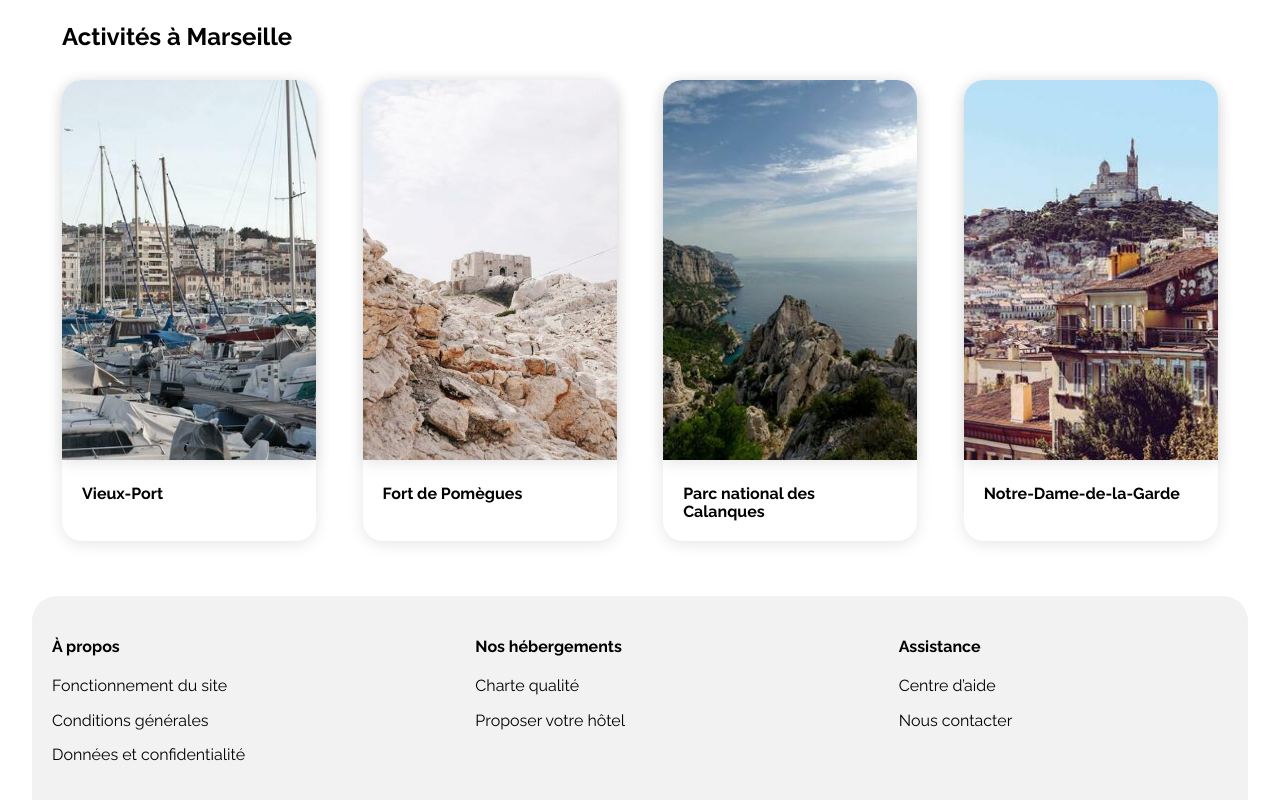
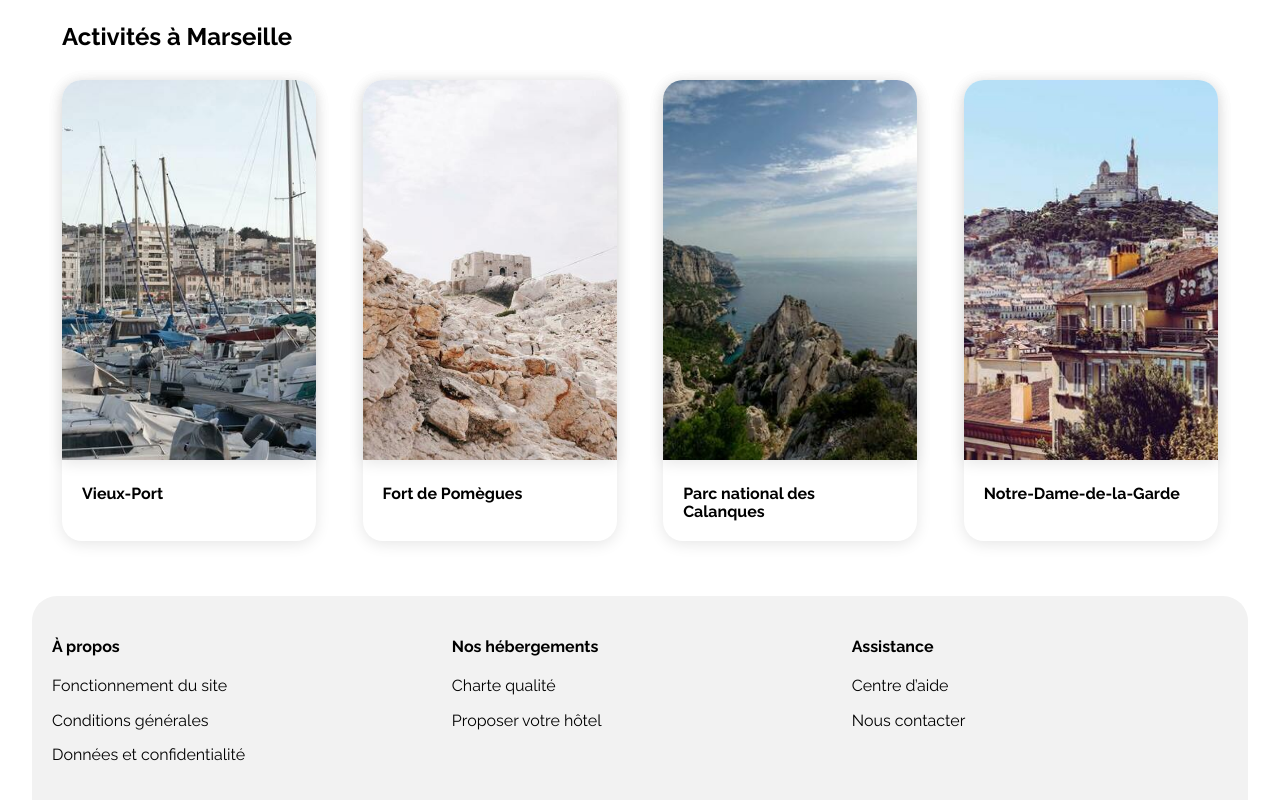
Before and after one commit to ssidikov/Booki, a plain HTML site: page index.html in a window 1280 px wide. Shown: the part 1163-1963 px from the top of the page. Drawn offline with Linux system fonts and the light colour scheme.

Commit message:
footer gap correction

```diff
--- a/css/style.css
+++ b/css/style.css
@@ -478,7 +478,7 @@ footer {
     margin: auto;
     margin-top: 25px;
     padding: 20px;
-    gap: 18%;
+    gap: 16%;
     border-radius: 25px 25px 0 0;
 }
 
```
